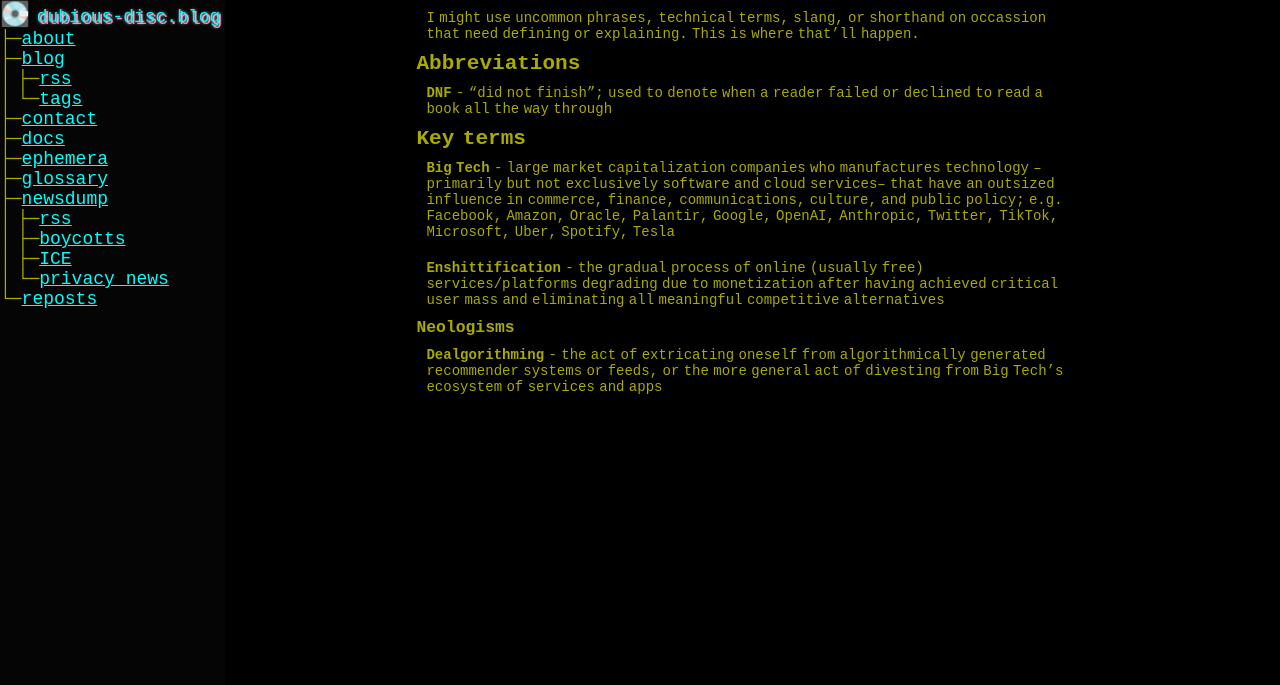
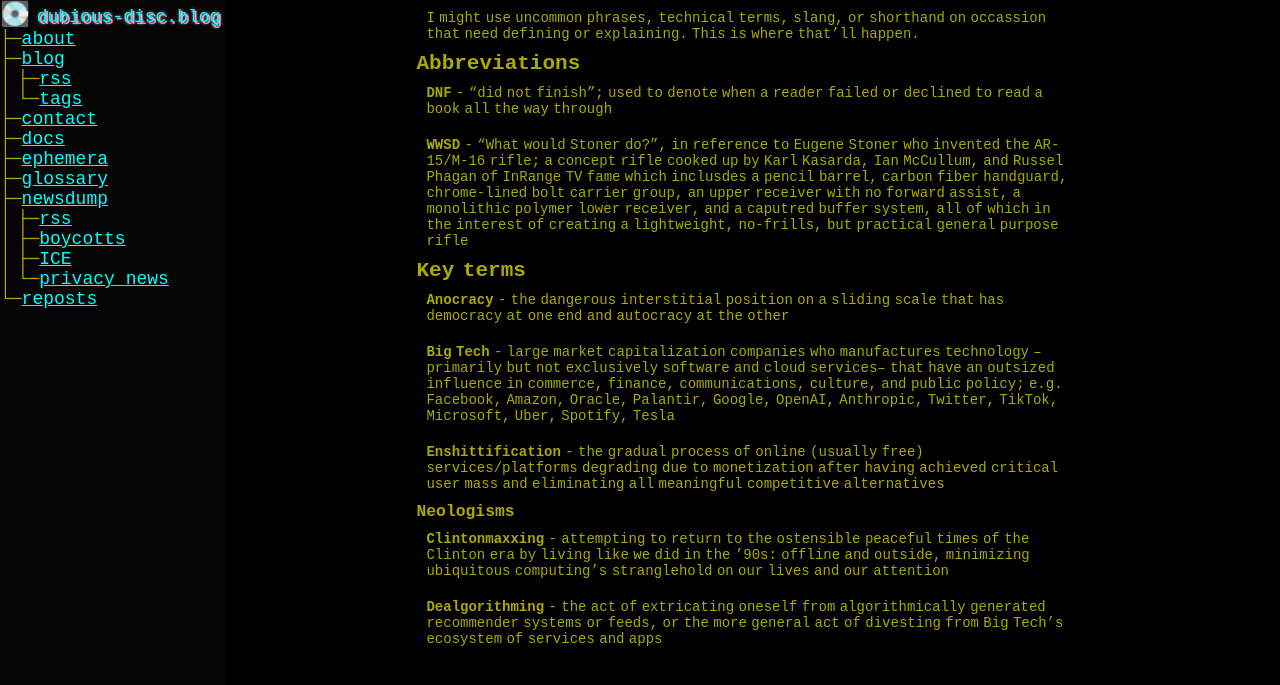
Before and after one commit to paranoid-porygon/paranoid-porygon.github.io, a Jekyll site: the page built from _pages/glossary.markdown, in a window 1280 px wide. Shown: the top 685 px of the page. Built offline with Jekyll 4.4.1, drawn with Linux system fonts in a browser that asks for light colours.

Commit message:
glossary update

```diff
--- a/_pages/glossary.markdown
+++ b/_pages/glossary.markdown
@@ -10,7 +10,11 @@ I might use uncommon phrases, technical terms, slang, or shorthand on occassion
 
 **DNF** - "did not finish"; used to denote when a reader failed or declined to read a book all the way through
 
+**WWSD** - "What would Stoner do?", in reference to Eugene Stoner who invented the AR-15/M-16 rifle; a concept rifle cooked up by Karl Kasarda, Ian McCullum, and Russel Phagan of InRange TV fame which inclusdes a pencil barrel, carbon fiber handguard, chrome-lined bolt carrier group, an upper receiver with no forward assist, a monolithic polymer lower receiver, and a caputred buffer system, all of which in the interest of creating a lightweight, no-frills, but practical general purpose rifle
+
 ## Key terms
+
+**Anocracy** - the dangerous interstitial position on a sliding scale that has democracy at one end and autocracy at the other
 
 **Big Tech** - large market capitalization companies who manufactures technology --primarily but not exclusively software and cloud services-- that have an outsized influence in commerce, finance, communications, culture, and public policy; e.g. Facebook, Amazon, Oracle, Palantir, Google, OpenAI, Anthropic, Twitter, TikTok, Microsoft, Uber, Spotify, Tesla
 
@@ -18,4 +22,6 @@ I might use uncommon phrases, technical terms, slang, or shorthand on occassion
 
 ### Neologisms
 
+**Clintonmaxxing** - attempting to return to the ostensible peaceful times of the Clinton era by living like we did in the '90s: offline and outside, minimizing ubiquitous computing's stranglehold on our lives and our attention
+
 **Dealgorithming** - the act of extricating oneself from algorithmically generated recommender systems or feeds, or the more general act of divesting from Big Tech's ecosystem of services and apps
```
